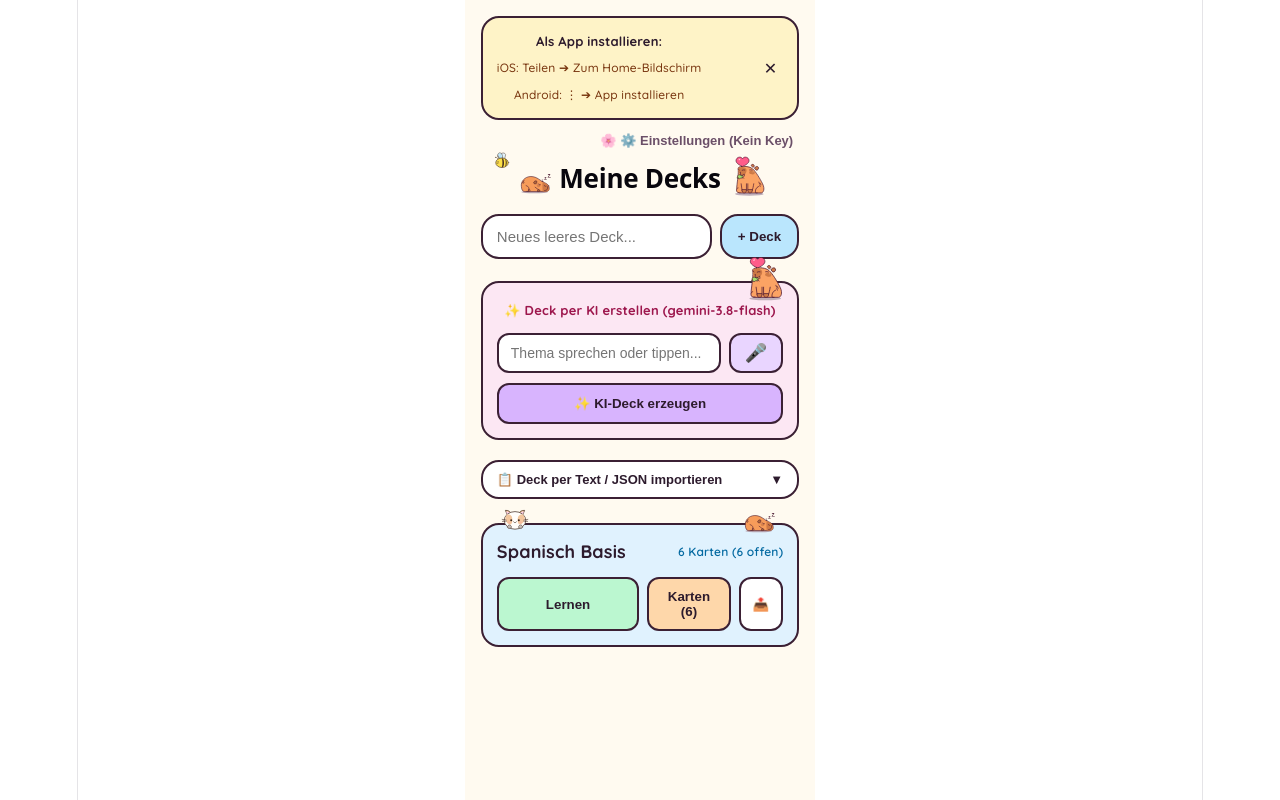
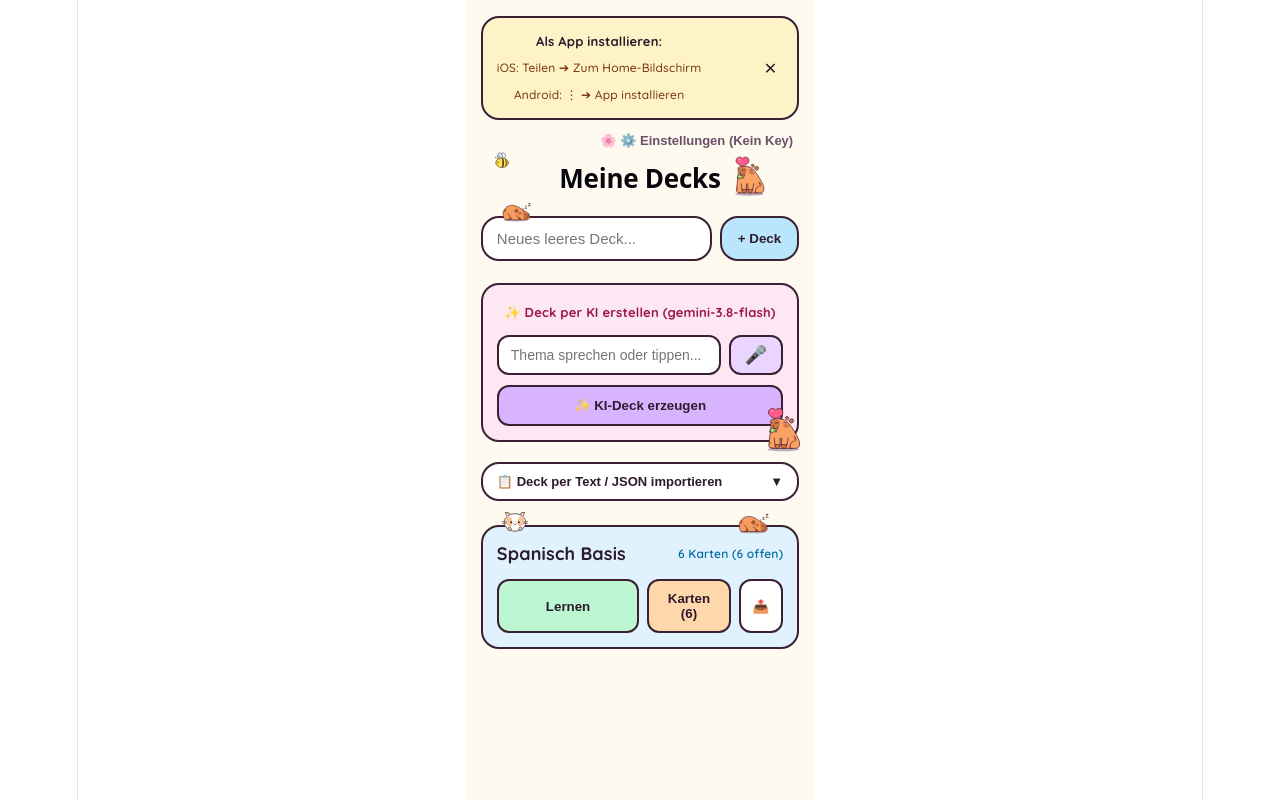
Before and after one commit to Mathi231423/flashcard-app, a React (Vite) app: page / in a window 1280 px wide. Built offline with nearby package versions, Linux system fonts and the light colour scheme.

Commit message:
Adjust capybara positions on deck view

```diff
--- a/src/App.tsx
+++ b/src/App.tsx
@@ -445,17 +445,12 @@ export default function App() {
 
 {view === 'decks' && (
         <div>
-          {/* Titel mit Biene frei links oben und zwei Capybaras */}
-          <div style={{ position: 'relative', textAlign: 'center', marginBottom: '20px' }}>
+          {/* Titel mit Biene links und sitzendem Capybara rechts */}
+          <div style={{ position: 'relative', textAlign: 'center', marginBottom: '22px' }}>
             <img
               src="/decorations/bee.svg"
               alt=""
               style={{ width: '22px', height: '22px', position: 'absolute', left: '10px', top: '-14px', pointerEvents: 'none' }}
-            />
-            <img
-              src="/decorations/capybara-sleep.svg"
-              alt=""
-              style={{ width: '38px', position: 'absolute', left: '36px', bottom: '-2px', pointerEvents: 'none' }}
             />
             <h2 style={{ margin: 0, fontSize: '26px', fontWeight: 700 }}>Meine Decks</h2>
             <img
@@ -465,8 +460,14 @@ export default function App() {
             />
           </div>
 
-          {/* Manuelles Deck erstellen */}
-          <form onSubmit={handleCreateDeck} style={{ display: 'flex', gap: '8px', marginBottom: '22px' }}>
+          {/* Manuelles Deck erstellen – mit schlafendem Capybara auf der oberen Kante */}
+          <div style={{ position: 'relative', marginBottom: '22px' }}>
+            <img
+              src="/decorations/capybara-sleep.svg"
+              alt=""
+              style={{ width: '36px', position: 'absolute', left: '18px', top: '-16px', pointerEvents: 'none', zIndex: 2 }}
+            />
+            <form onSubmit={handleCreateDeck} style={{ display: 'flex', gap: '8px' }}>
               <input
                 type="text"
                 value={newDeckTitle}
@@ -478,15 +479,11 @@ export default function App() {
                 + Deck
               </button>
             </form>
+          </div>
 
-          {/* KI Deck Generator mit sitzendem Capybara oben rechts auf der Kante */}
+          {/* KI Deck Generator – mit sitzendem Capybara in der rechten unteren Ecke */}
           {aiEnabled && (
             <div style={{ position: 'relative', marginBottom: '20px' }}>
-              <img
-                src="/decorations/capybara-sit.svg"
-                alt=""
-                style={{ width: '38px', position: 'absolute', right: '14px', top: '-27px', pointerEvents: 'none', zIndex: 2 }}
-              />
               <form onSubmit={handleGenerateDeck} style={{ background: '#fce7f3', padding: '14px', borderRadius: radius, border: cardBorder, display: 'flex', flexDirection: 'column', gap: '10px' }}>
                 <div style={{ fontSize: '13px', fontWeight: 700, color: '#9d174d' }}>✨ Deck per KI erstellen (gemini-3.8-flash)</div>
                 <div style={{ display: 'flex', gap: '8px' }}>
@@ -516,6 +513,11 @@ export default function App() {
                   {isGenerating ? 'Warte auf Google API (max 30s)...' : '✨ KI-Deck erzeugen'}
                 </button>
               </form>
+              <img
+                src="/decorations/capybara-sit.svg"
+                alt=""
+                style={{ width: '38px', position: 'absolute', right: '-4px', bottom: '-12px', pointerEvents: 'none', zIndex: 2 }}
+              />
             </div>
           )}
 
@@ -545,7 +547,7 @@ export default function App() {
             )}
           </div>
 
-          {/* Deck-Liste */}
+          {/* Deck-Liste – schlafendes Capybara oben rechts auf der Linie */}
           <div style={{ display: 'flex', flexDirection: 'column', gap: '20px' }}>
             {decks.map((deck) => {
               const count = cards.filter((c) => c.deckId === deck.id).length;
@@ -560,7 +562,7 @@ export default function App() {
                   <img
                     src="/decorations/capybara-sleep.svg"
                     alt=""
-                    style={{ width: '38px', position: 'absolute', right: '18px', top: '-15px', pointerEvents: 'none' }}
+                    style={{ width: '38px', position: 'absolute', right: '24px', top: '-16px', pointerEvents: 'none' }}
                   />
                   <div style={{ display: 'flex', justifyContent: 'space-between', alignItems: 'center', marginBottom: '12px' }}>
                     <span style={{ fontWeight: 700, fontSize: '18px' }}>{deck.title}</span>
```
Lines whose indentation alone changed are shown as unchanged.
